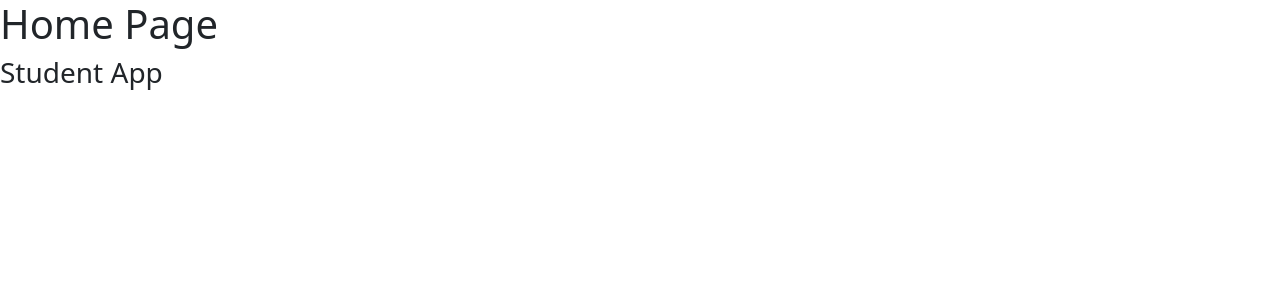
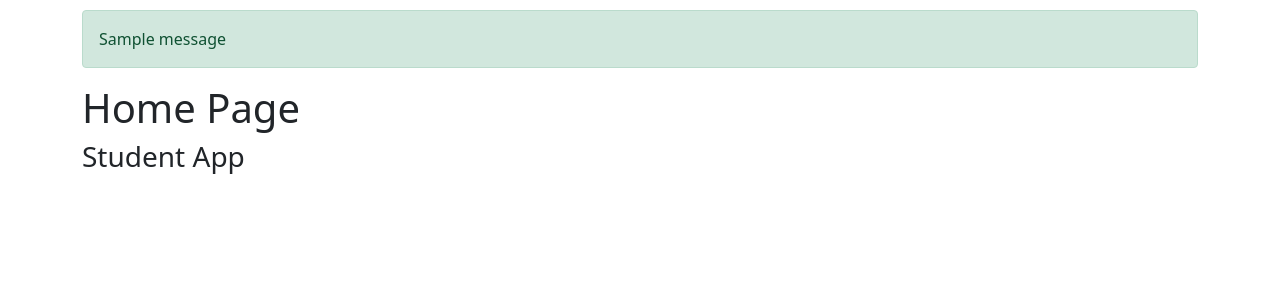
Before and after one commit to Ismail-Aslan/Django--Lessons, a Django app: page / in a window 1280 px wide. Shown: the top 300 px of the page. Run offline with Django 3.2, Linux system fonts and the light colour scheme; tables that the repository leaves empty hold one stand-in row (values such as "Sample post"); one stand-in notice (Sample message) is shown.

Commit message:
post işlemi sonucu mesaj döndürmek

```diff
--- a/Lesson5/student/templates/student/base.html
+++ b/Lesson5/student/templates/student/base.html
@@ -11,7 +11,19 @@
     <link href="https://cdn.jsdelivr.net/npm/bootstrap@5.1.3/dist/css/bootstrap.min.css" rel="stylesheet" integrity="sha384-1BmE4kWBq78iYhFldvKuhfTAU6auU8tT94WrHftjDbrCEXSU1oBoqyl2QvZ6jIW3" crossorigin="anonymous">
   </head>
   <body>
-    {% block container %}{% endblock container %}
+
+    <div style="margin-top: 10px; margin-bottom: 10px" class="container">
+      {% if messages %}
+      {% for message in messages %}
+      {% if message.tags == "error" %}
+      <div class="alert alert-danger">{{ message }}</div>
+      {% else %}
+      <div class="alert alert-{{ message.tags }}">{{ message }}</div>
+      {% endif %}
+      {% endfor %}
+      {% endif %}
+      {% block container %}{% endblock container %}
+    </div>
     <script src="https://cdn.jsdelivr.net/npm/bootstrap@5.1.3/dist/js/bootstrap.bundle.min.js" integrity="sha384-ka7Sk0Gln4gmtz2MlQnikT1wXgYsOg+OMhuP+IlRH9sENBO0LRn5q+8nbTov4+1p" crossorigin="anonymous"></script>
   </body>
 </html>
--- a/Lesson5/student/views.py
+++ b/Lesson5/student/views.py
@@ -1,6 +1,8 @@
 from student.models import Student
 from .forms import StudentForm
 from django.shortcuts import redirect, render
+from django.contrib import messages
+
 
 
 def index(request):
@@ -13,6 +15,7 @@ def student_page(request):
         form = StudentForm(request.POST, request.FILES)
         if form.is_valid(): # eğer formda zorunlu kısımlar düzgün doldurulmuşsa
             form.save()
+            messages.success(request, "Student added successful")
             return redirect('student') # formu kaydettikten sonra urlsde name='student' demiştik oraya yönlendirdi
     context = {
         'form': form
```
